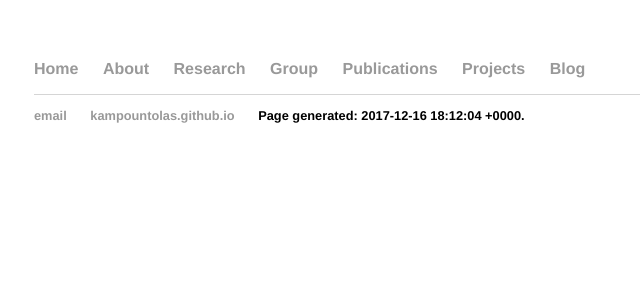
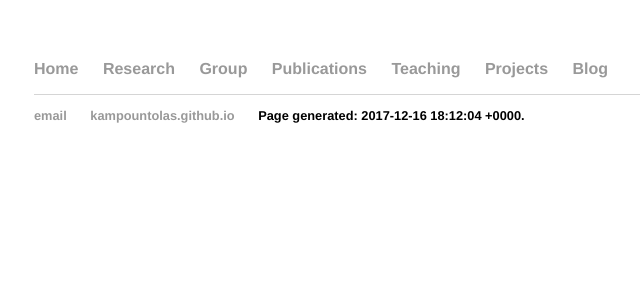
Before and after one commit to kampountolas/kampountolas.github.io, a Jekyll site: the page built from index.html, in a window 1280 px wide. Shown: the top 300 px of the page, without its empty margins (158-798 px from the left). Built offline with Jekyll 4.4.1, drawn with Linux system fonts in a browser that asks for light colours; nearby versions of some CDN libraries.

Commit message:
Update default.html

```diff
--- a/_layouts/default.html
+++ b/_layouts/default.html
@@ -5,9 +5,10 @@
 			<!-- link to main stylesheet -->
 			<link rel="stylesheet" type="text/css" href="/css/main.css">
 			<!-- KaTeX math support -->
-			<script src="https://cdnjs.cloudflare.com/ajax/libs/KaTeX/0.9.0-alpha1/katex.min.js"></script>
+<!--			<script src="https://cdnjs.cloudflare.com/ajax/libs/KaTeX/0.9.0-alpha1/katex.min.js"></script>
 			<script src="https://cdnjs.cloudflare.com/ajax/libs/KaTeX/0.9.0-alpha1/contrib/auto-render.min.js"></script>
 			<link rel="stylesheet" href="https://cdnjs.cloudflare.com/ajax/libs/KaTeX/0.9.0-alpha1/katex.min.css">
+-->
 			{% if jekyll.environment == 'stage' %}
 				<meta name="robots" content="noindex">
 			{% endif %}
@@ -16,10 +17,10 @@
 			<nav>
 	    		<ul>
 	        		<li><a href="/">Home</a></li>
-		        	<li><a href="/about/">About</a></li>
 	        		<li><a href="/research/">Research</a></li>
 	        		<li><a href="/group/">Group</a></li>
 	        		<li><a href="/publications/">Publications</a></li>
+				<li><a href="/teaching/">Teaching</a></li>
 	        		<li><a href="/projects/">Projects</a></li>
 	        		<li><a href="/blog">Blog</a></li>
 	    		</ul>
```
